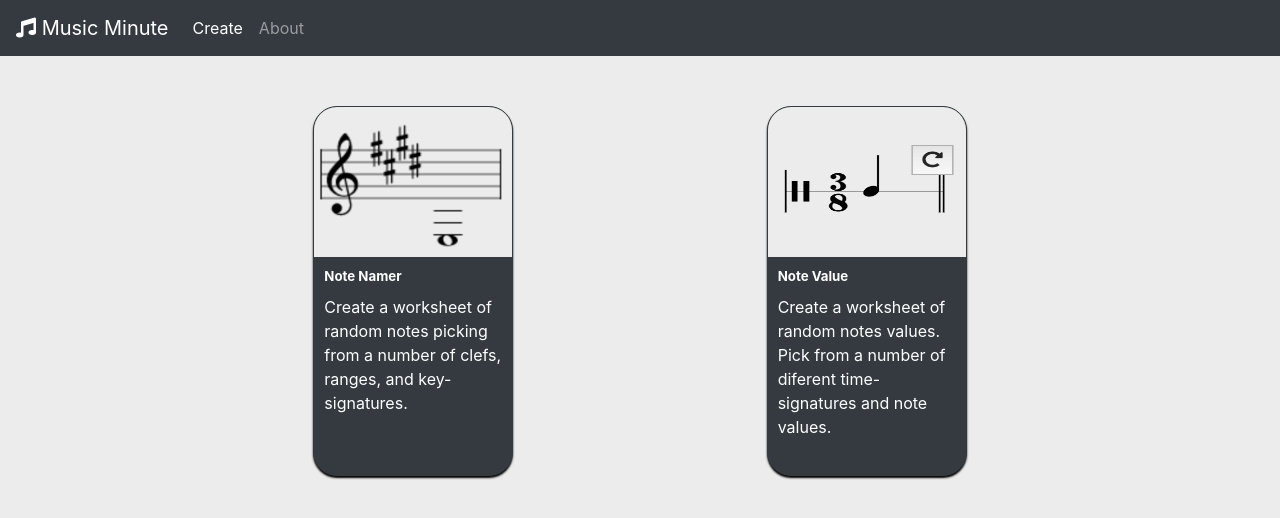
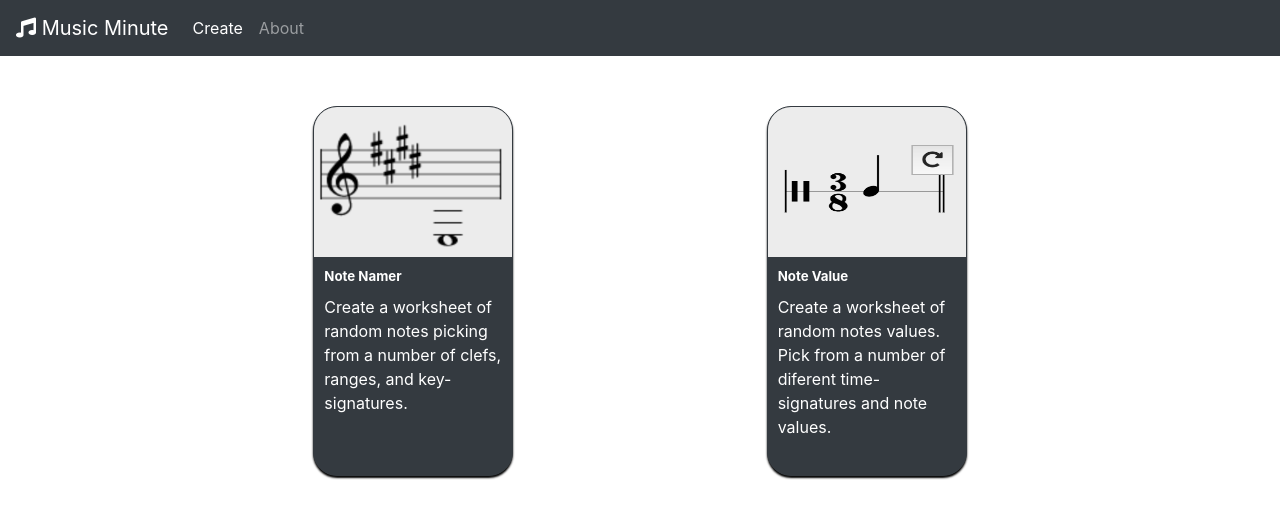
Before and after one commit to kirkhansen/music-minute, a React (Create React App) app: page / in a window 1280 px wide. Shown: the top 518 px of the page. Built offline with nearby package versions, Linux system fonts and the light colour scheme.

Commit message:
just use white

```diff
--- a/src/index.scss
+++ b/src/index.scss
@@ -12,5 +12,5 @@
 @import '~bootstrap/scss/badge';
 
 body {
-  background-color: #ececec;
+  background-color:white;
 }
```
